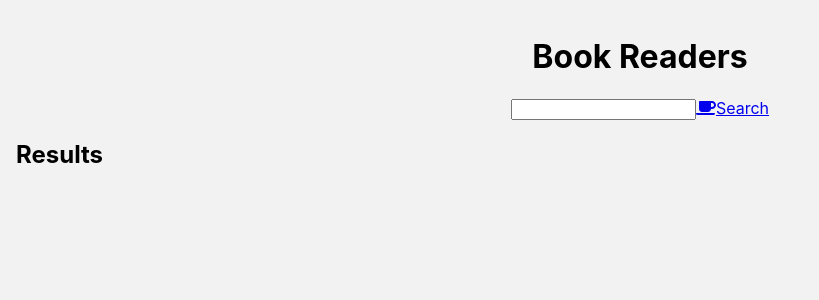
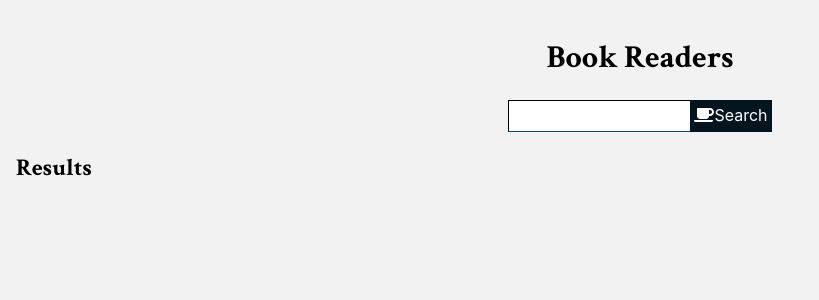
Before and after one commit to andersbjorkland/book-readers, a React (Create React App) app: page /search in a window 1280 px wide. Shown: the top 300 px of the page, without its empty margins (0-819 px from the left). Built offline with nearby package versions, Linux system fonts and the light colour scheme.

Commit message:
Added styles to results and to search bar. Added loading indicator while GoogleBookSearcher is fetching.

```diff
--- a/public/index.html
+++ b/public/index.html
@@ -24,6 +24,8 @@
       work correctly both with client-side routing and a non-root public URL.
       Learn how to configure a non-root public URL by running `npm run build`.
     -->
+    <link rel="preconnect" href="https://fonts.gstatic.com">
+<link href="https://fonts.googleapis.com/css2?family=Crimson+Text:ital,wght@0,400;0,600;0,700;1,400&family=Montserrat:ital,wght@0,100;0,400;0,600;0,800;1,400;1,600;1,800&display=swap" rel="stylesheet">
     <title>Book Readers</title>
   </head>
   <body>
--- a/src/Components/BookSummary/index.js
+++ b/src/Components/BookSummary/index.js
@@ -1,20 +1,43 @@
 import ItemSummary from "../ItemSummary";
+import { Content, ItemHeader } from "../ItemSummary/ItemSummary.styles";
 
 const BookSummary = ({book}) => {
     let authorKey = 0;
     let categoryKey = 0;
+    const numberOfAuthors = book.authors ? book.authors.length : 0;
     return (
         <ItemSummary>
-            {book.images.small ? <img src={book.images.small} alt=""/> : <div className="img-placeholder"></div>}
-            <div className="flex-row">
-              <h3>
-                {book.title}
-              </h3>
-              <p>{book.authors ? book.authors.map(author => <span key={authorKey++}>{author} </span> ) : null}</p>
-            </div>
-            {book.categories ? <div className="flex-row">{book.categories.map(category => <p key={categoryKey++}>{category}</p>)}</div> : null}
+            <ItemHeader>
+              {book.categories ? <div className="item-footer">{book.categories.map(category => <p key={categoryKey++}>{category}</p>)}</div> : <p>Not specified</p>}
+            </ItemHeader>
+            <Content>
+              {book.images.thumbnail ? <img src={book.images.thumbnail} alt=""/> : <div className="img-placeholder"></div>}
+              <h3>{book.title}</h3>
+              <div className="flex-row">
+                <p>{book.authors ? book.authors.map(author => (
+                  <span key={authorKey++}>{semiAbbreviateName(author) + (authorKey + 1 === numberOfAuthors ? "" :
+                    authorKey > 0 && authorKey + 2 === numberOfAuthors ? " & " : ", "
+                  )} </span>
+                  ) ) : null}</p>
+              </div>
+            </Content>
         </ItemSummary>
     );
 }
 
+const semiAbbreviateName = (name) => {
+  let abbreviatedName = "";
+  const nameElements = name.split(' ');
+  console.log(nameElements);
+  for (let i = 0; i < nameElements.length; i++) {
+    if (i === nameElements.length - 1) {
+      abbreviatedName += nameElements[i];
+    } else {
+      abbreviatedName += nameElements[i].charAt(0) + ".\u00A0";
+    }
+  }
+
+  return abbreviatedName;
+}
+
 export default BookSummary;
--- a/src/Components/ItemSummary/ItemSummary.styles.js
+++ b/src/Components/ItemSummary/ItemSummary.styles.js
@@ -1,16 +1,71 @@
 import styled from "styled-components";
 
+const ITEM_PADDING = "1rem";
+
 export const Wrapper = styled.div`
-    padding: 1rem;
     background-color: white;
+    display: flex;
+    flex-direction: column;
+    font-size: 14px;
 
+    .bottom {
+        margin-top: auto;
+    }
+`;
+
+export const Content = styled.div`
+    display: flex;
+    flex-direction: column;
+    padding: ${ITEM_PADDING};
+
+    h3 {
+        font-size: 0.9em;
+        margin-bottom: 0.3em;
+    }
     p {
+        font-size: 0.85em;
         margin: 0;
     }
 
     .img-placeholder, img {
         margin: 0 auto;
         width: auto;
-        height: 10rem;
+        height: 8em;
     }
 `;
+
+export const ItemHeader = styled.div`
+    min-height: 3em;
+    overflow-y: auto;
+    background-color: var(--blue);
+    color: white;
+    padding: 0.5em ${ITEM_PADDING};
+    display: flex;
+    flex-direction: column;
+
+    h3 {
+        margin: 0;
+        font-size: 0.9em;
+    }
+    p {
+        font-size: 0.9em;
+        margin: 0;
+    }
+`;
+
+export const ItemFooter = styled.div`
+    margin-top: auto;
+    height: 5em;
+    overflow-y: auto;
+    color: var(--blue);
+    padding: ${ITEM_PADDING};
+
+    h4 {
+        margin: 0;
+        font-size: 0.9em;
+    }
+    p {
+        font-size: 0.9em;
+        margin: 0;
+    }
+`;
--- /dev/null
+++ b/src/Components/LoadingIndicator/index.js
@@ -0,0 +1,9 @@
+const LoadingIndicator = () => {
+    return (
+        <div>
+            Fetching results...
+        </div>
+    );
+}
+
+export default LoadingIndicator;
--- a/src/Components/Results/Results.styles.js
+++ b/src/Components/Results/Results.styles.js
@@ -2,6 +2,6 @@ import styled from "styled-components";
 
 export const Wrapper = styled.div`
     display: grid;
-    grid-template-columns: repeat(auto-fill, minmax(200px, 1fr));
+    grid-template-columns: repeat(auto-fill, minmax(150px, 1fr));
     gap: 1rem;
 `;
--- /dev/null
+++ b/src/Components/SearchBar/SearchBar.styles.js
@@ -0,0 +1,28 @@
+import styled from "styled-components";
+
+export const Wrapper = styled.div`
+    display: flex;
+    justify-content: center;
+
+    .text-input {
+        height: 2rem;
+        border-color: var(--blue);
+        border-width: 1.5px;
+        border-right: none;
+    }
+
+    a.button, .button {
+        text-decoration: none;
+        color: white;
+
+        height: 2rem;
+        min-width: 5rem;
+        padding: 0.3rem;
+        background-color: var(--blue);
+        transition: 0.5s;
+
+        &:hover {
+            background-color: var(--lighterBlue);
+        }
+    }
+`;
--- a/src/Components/SearchBar/index.js
+++ b/src/Components/SearchBar/index.js
@@ -2,6 +2,7 @@ import { useState} from "react";
 import {FontAwesomeIcon} from "@fortawesome/react-fontawesome";
 import {faCoffee} from "@fortawesome/free-solid-svg-icons";
 import { Link, Redirect } from "react-router-dom";
+import { Wrapper } from "./SearchBar.styles";
 
 const SearchBar = ({baseUrl}) => {
     const [searchValue, setSearchValue] = useState("");
@@ -24,11 +25,11 @@ const SearchBar = ({baseUrl}) => {
     }
 
     return (
-        <div>
-            <input type="text" onKeyUp={handleSearchValue} onKeyDown={handleTextEnter} placeholder={searchValue}/>
-            <Link to={baseUrl + "?q=" + searchValue}><FontAwesomeIcon icon={faCoffee}/>Search</Link>
+        <Wrapper>
+            <input className="text-input" type="text" onKeyUp={handleSearchValue} onKeyDown={handleTextEnter} placeholder={searchValue}/>
+            <Link className="button" to={baseUrl + "?q=" + searchValue}><FontAwesomeIcon icon={faCoffee}/>Search</Link>
             {shouldRedirect ? <Redirect to={baseUrl + "?q=" + searchValue} /> : null}
-        </div>
+        </Wrapper>
     );
 }
 
--- a/src/GlobalStyle.js
+++ b/src/GlobalStyle.js
@@ -5,16 +5,49 @@ export const GlobalStyle = createGlobalStyle`
         // COLORS
         --offWhite: #f2f2f2;
         --blue: #04151F;
+        --lighterBlue: #184166;
         --green: #183A37;
         --beige: #EFD6AC;
         --orange: #C44900;
         --purple: #432534;
 
+        // SISEZ
+        --mediumText: 17px;
+
         background-color: var(--offWhite);
         padding: 1rem;
+
+        h1, h2, h3, h4, h5, h6 {
+            font-family: 'Crimson Text', serif;
+        }
+        p {
+            font-family: 'Montserrat', sans-serif;
+        }
     }
 
     * {
         box-sizing: border-box;
     }
+
+    .flex-row {
+        display: flex;
+        flex-direction: row;
+        flex-wrap: wrap;
+    }
+
+    a.button, .button {
+        text-decoration: none;
+        color: white;
+
+        height: 2rem;
+        min-width: 5rem;
+        padding: 0.3rem;
+        background-color: var(--blue);
+        transition: 0.5s;
+
+        &:hover {
+            background-color: var(--lighterBlue);
+        }
+    }
+
 `;
--- a/src/Pages/ResultsPage/index.js
+++ b/src/Pages/ResultsPage/index.js
@@ -1,6 +1,7 @@
 import {useEffect, useState} from "react";
 import {useLocation} from "react-router-dom";
 import BookSummary from "../../Components/BookSummary";
+import LoadingIndicator from "../../Components/LoadingIndicator";
 import Pagination from "../../Components/Pagination";
 import Results from "../../Components/Results";
 import GoogleBooksSearcher from "../../Utilities/GoogleBooksSearcher";
@@ -22,12 +23,15 @@ const ResultsPage = () => {
     const [numOfResults, setNumOfResults] = useState(null);
     const [currentPage, setCurrentPage] = useState(parseInt(page));
     const [resultComponents, setResultComponents] = useState(null);
+    const [isFetching, setIsFetching] = useState(false);
 
     useEffect(() => {
       setCurrentPage(parseInt(page));
       if (searchQuery) {
-        GoogleBooksSearcher(setBooks, setNumOfResults, searchQuery, RESULTS_PER_PAGE * (page - 1));
+        setIsFetching(true);
+        GoogleBooksSearcher(setIsFetching, setBooks, setNumOfResults, searchQuery, RESULTS_PER_PAGE * (page - 1));
       }
+
     }, [searchQuery, page]);
 
     useEffect(() => {
@@ -46,7 +50,8 @@ const ResultsPage = () => {
     return (
         <Wrapper>
             <h2>Results</h2>
-            <Results results={resultComponents} />
+            {isFetching ? <LoadingIndicator /> : <Results results={resultComponents} />}
+
             <Pagination
                 resultsPerPage={RESULTS_PER_PAGE}
                 numberOfResults={numOfResults}
--- a/src/Utilities/GoogleBooksSearcher.js
+++ b/src/Utilities/GoogleBooksSearcher.js
@@ -1,6 +1,6 @@
 import GoogleBooksParser from "./GoogleBooksParser";
 
-const GoogleBooksSearcher = (setBooks, setNumOfResults, query, startIndex=0) => {
+const GoogleBooksSearcher = (setIsFetching, setBooks, setNumOfResults, query, startIndex=0) => {
     // Misc options for queries:
     // Restrict to a specific language: '&langRestrict=en'
     // Read more at: https://developers.google.com/books/docs/v1/using
@@ -18,7 +18,8 @@ const GoogleBooksSearcher = (setBooks, setNumOfResults, query, startIndex=0) =>
             (error) => {
                 console.log(error);
             }
-        );
+        )
+        .then(() => setIsFetching(false));
 }
 
 export default GoogleBooksSearcher;
```
